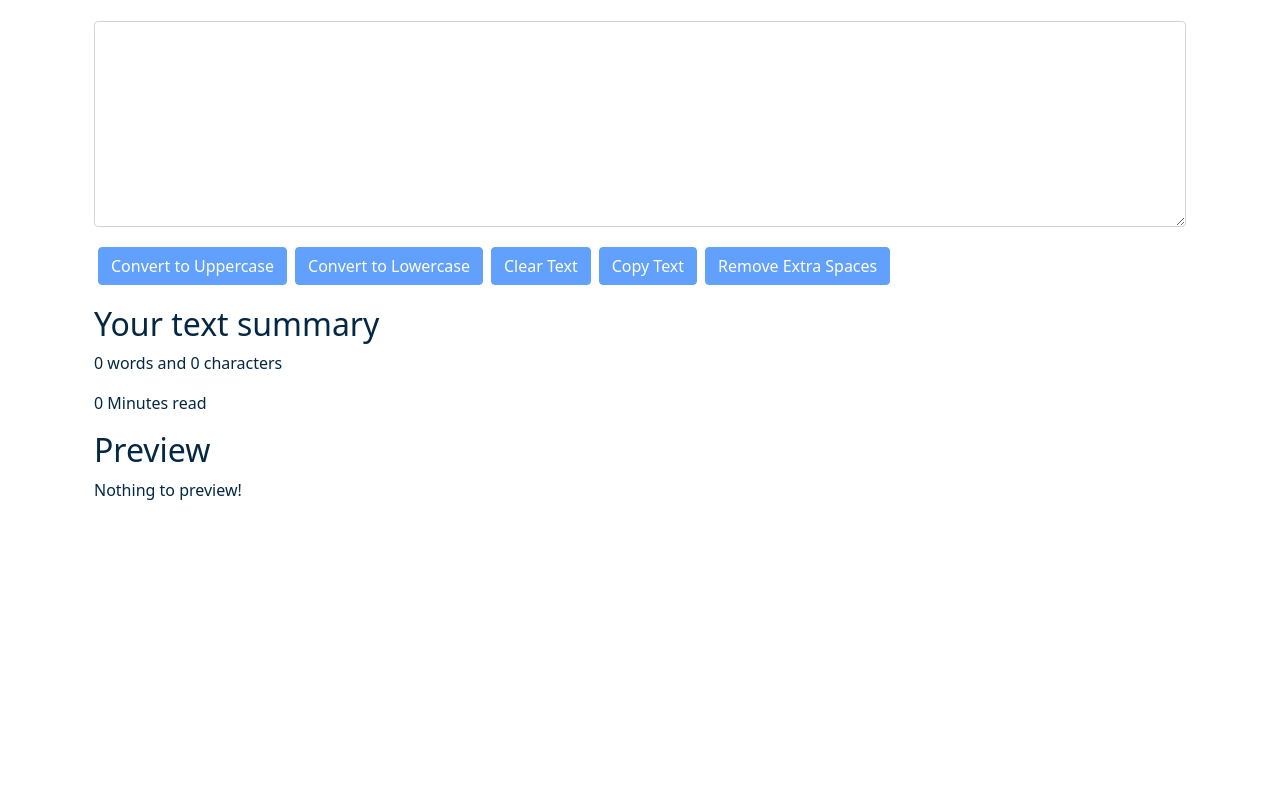
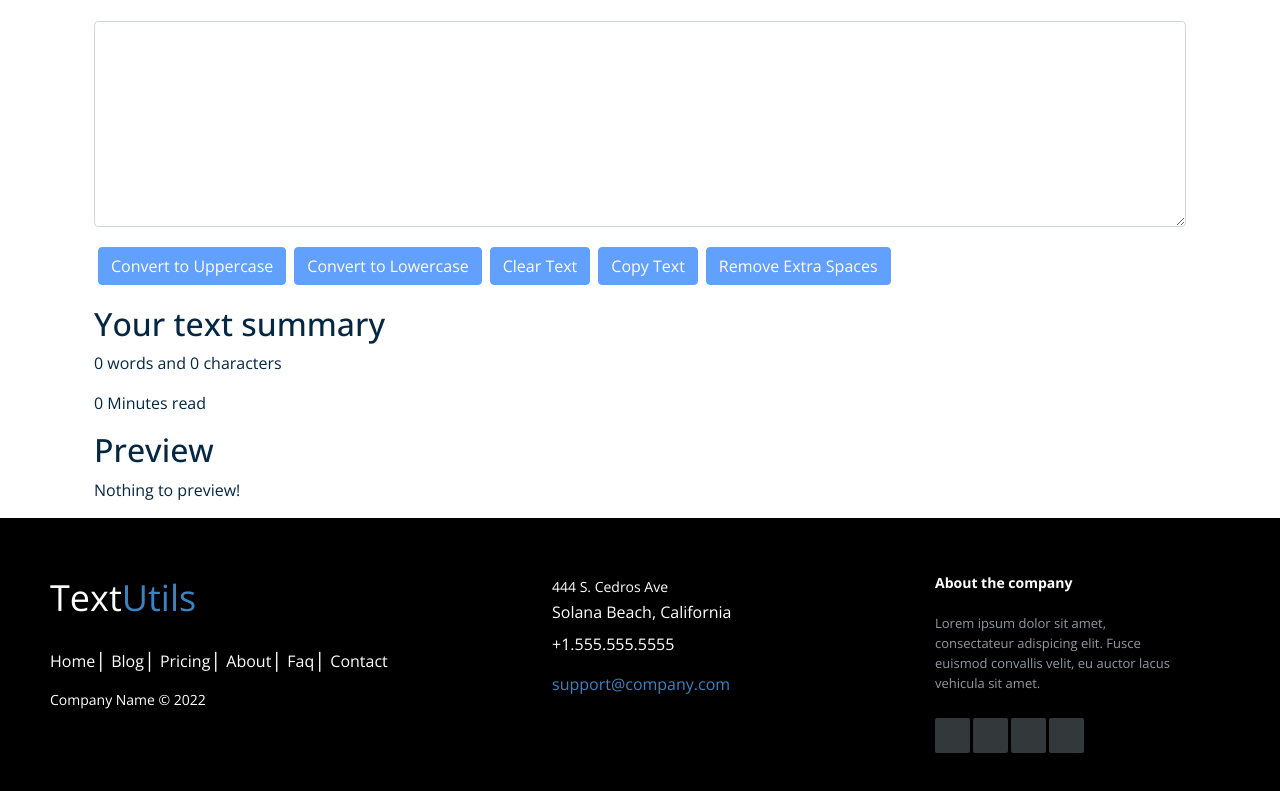
Before and after one commit to prabhat7k/Hactoberfest22, a React (Create React App) app: page / in a window 1280 px wide. Shown: the part 221-1012 px from the top of the page. Before the commit the page ends 800 px from the top, so only its background shows below. Built offline with nearby package versions, Linux system fonts and the light colour scheme.

Commit message:
Added Footer and the .gitignore file

```diff
--- a/src/App.js
+++ b/src/App.js
@@ -4,6 +4,7 @@
 import About from './components/About';
 import React, { useState } from 'react';
 import Alert from './components/Alert';
+import Footer from './components/Footer';
 import {
   BrowserRouter as Router,
   Switch,
@@ -55,6 +56,7 @@
     </Switch>
     </div>
     </Router>
+    <Footer/>
     </>
   );
 }
--- /dev/null
+++ b/src/components/Footer.js
@@ -0,0 +1,71 @@
+import React from 'react'
+import './footer.css'
+
+export default function Footer() {
+  return (
+  <>
+
+    <footer class="footer-distributed">
+
+			<div class="footer-left">
+
+				<h3>Text<span>Utils</span></h3>
+
+				<p class="footer-links">
+					<a href="#" class="link-1">Home</a>
+
+					<a href="#">Blog</a>
+
+					<a href="#">Pricing</a>
+
+					<a href="#">About</a>
+
+					<a href="#">Faq</a>
+
+					<a href="#">Contact</a>
+				</p>
+
+				<p class="footer-company-name">Company Name © 2022</p>
+			</div>
+
+			<div class="footer-center">
+
+				<div>
+					<i class="fa fa-map-marker"></i>
+					<p><span>444 S. Cedros Ave</span> Solana Beach, California</p>
+				</div>
+
+				<div>
+					<i class="fa fa-phone"></i>
+					<p>+1.555.555.5555</p>
+				</div>
+
+				<div>
+					<i class="fa fa-envelope"></i>
+					<p><a href="mailto:support@company.com">support@company.com</a></p>
+				</div>
+
+			</div>
+
+			<div class="footer-right">
+
+				<p class="footer-company-about">
+					<span>About the company</span>
+					Lorem ipsum dolor sit amet, consectateur adispicing elit. Fusce euismod convallis velit, eu auctor lacus vehicula sit amet.
+				</p>
+
+				<div class="footer-icons">
+
+					<a href="#"><i class="fa fa-facebook"></i></a>
+					<a href="#"><i class="fa fa-twitter"></i></a>
+					<a href="#"><i class="fa fa-linkedin"></i></a>
+					<a href="#"><i class="fa fa-github"></i></a>
+
+				</div>
+
+			</div>
+
+		</footer>
+  </>
+  )
+}
--- /dev/null
+++ b/src/components/footer.css
@@ -0,0 +1,187 @@
+@import url(https://fonts.googleapis.com/css?family=Open+Sans:400,500,300,700);
+
+* {
+    font-family: Open Sans;
+}
+.footer-distributed {
+    background: black;
+    position:sticky;
+    top: 100%;
+    box-shadow: 0 1px 1px 0 rgba(0, 0, 0, 0.12);
+    box-sizing: border;
+    width: 100%;
+    text-align: left;
+    font: bold 16px sans-serif;
+    padding: 55px 50px;
+}
+
+.footer-distributed .footer-left,
+.footer-distributed .footer-center,
+.footer-distributed .footer-right {
+    display: inline-block;
+    vertical-align: top;
+}
+
+/* Footer left */
+
+.footer-distributed .footer-left {
+    width: 40%;
+}
+
+/* The company logo */
+
+.footer-distributed h3 {
+    color: #ffffff;
+    font: normal 36px 'Open Sans', cursive;
+    margin: 0;
+}
+
+.footer-distributed h3 span {
+    color: rgb(58, 131, 195);
+}
+
+/* Footer links */
+
+.footer-distributed .footer-links {
+    color: #ffffff;
+    margin: 20px 0 12px;
+    padding: 0;
+}
+
+.footer-distributed .footer-links a {
+    display: inline-block;
+    line-height: 1.8;
+    font-weight: 400;
+    text-decoration: none;
+    color: inherit;
+}
+
+.footer-distributed .footer-company-name {
+    color: #ffffff;
+    font-size: 14px;
+    font-weight: normal;
+    margin: 0;
+}
+
+/* Footer Center */
+
+.footer-distributed .footer-center {
+    width: 35%;
+}
+
+.footer-distributed .footer-center i {
+    background-color: #33383b;
+    color: #ffffff;
+    font-size: 25px;
+    width: 38px;
+    height: 38px;
+    border-radius: 50%;
+    text-align: center;
+    line-height: 42px;
+    margin: 10px 15px;
+    vertical-align: middle;
+}
+
+.footer-distributed .footer-center i.fa-envelope {
+    font-size: 17px;
+    line-height: 38px;
+}
+
+.footer-distributed .footer-center p {
+    display: inline-block;
+    color: #ffffff;
+    font-weight: 400;
+    vertical-align: middle;
+    margin: 0;
+}
+
+.footer-distributed .footer-center p span {
+    display: block;
+    font-weight: normal;
+    font-size: 14px;
+    line-height: 2;
+}
+
+.footer-distributed .footer-center p a {
+    color: rgb(58, 131, 195);
+    text-decoration: none;
+    ;
+}
+
+.footer-distributed .footer-links a:before {
+    content: "|";
+    font-weight: 300;
+    font-size: 20px;
+    left: 0;
+    color: #fff;
+    display: inline-block;
+    padding-right: 5px;
+}
+
+.footer-distributed .footer-links .link-1:before {
+    content: none;
+}
+
+/* Footer Right */
+
+.footer-distributed .footer-right {
+    width: 20%;
+}
+
+.footer-distributed .footer-company-about {
+    line-height: 20px;
+    color: #92999f;
+    font-size: 13px;
+    font-weight: normal;
+    margin: 0;
+}
+
+.footer-distributed .footer-company-about span {
+    display: block;
+    color: #ffffff;
+    font-size: 14px;
+    font-weight: bold;
+    margin-bottom: 20px;
+}
+
+.footer-distributed .footer-icons {
+    margin-top: 25px;
+}
+
+.footer-distributed .footer-icons a {
+    display: inline-block;
+    width: 35px;
+    height: 35px;
+    cursor: pointer;
+    background-color: #33383b;
+    border-radius: 2px;
+
+    font-size: 20px;
+    color: #ffffff;
+    text-align: center;
+    line-height: 35px;
+
+    margin-right: 3px;
+    margin-bottom: 5px;
+}
+
+@media (max-width: 880px) {
+
+    .footer-distributed {
+        font: bold 14px sans-serif;
+    }
+
+    .footer-distributed .footer-left,
+    .footer-distributed .footer-center,
+    .footer-distributed .footer-right {
+        display: block;
+        width: 100%;
+        margin-bottom: 40px;
+        text-align: center;
+    }
+
+    .footer-distributed .footer-center i {
+        margin-left: 0;
+    }
+
+}
```
Also changed, not shown: 2 other files (tests, documents, lock files or other folders).
